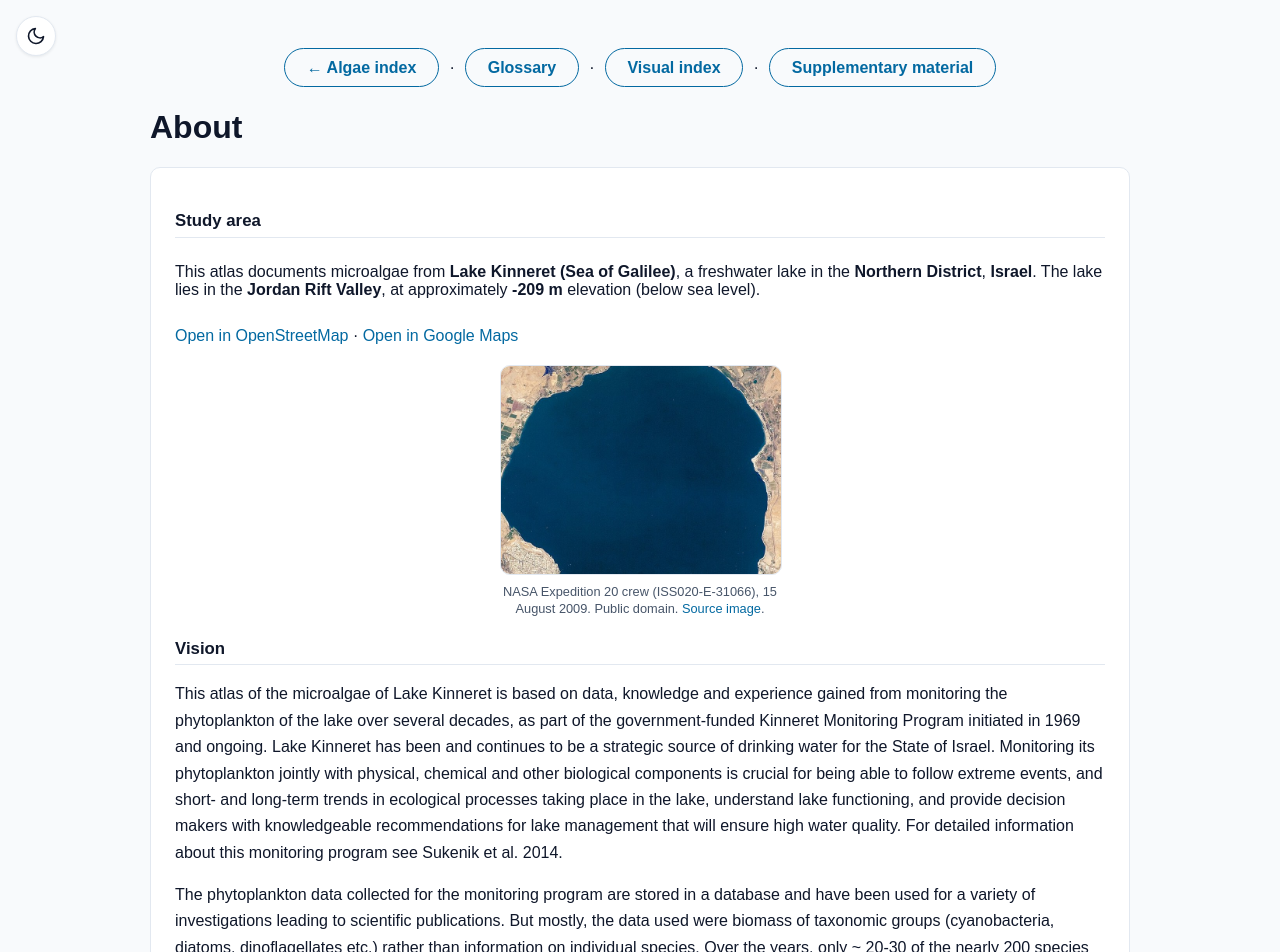
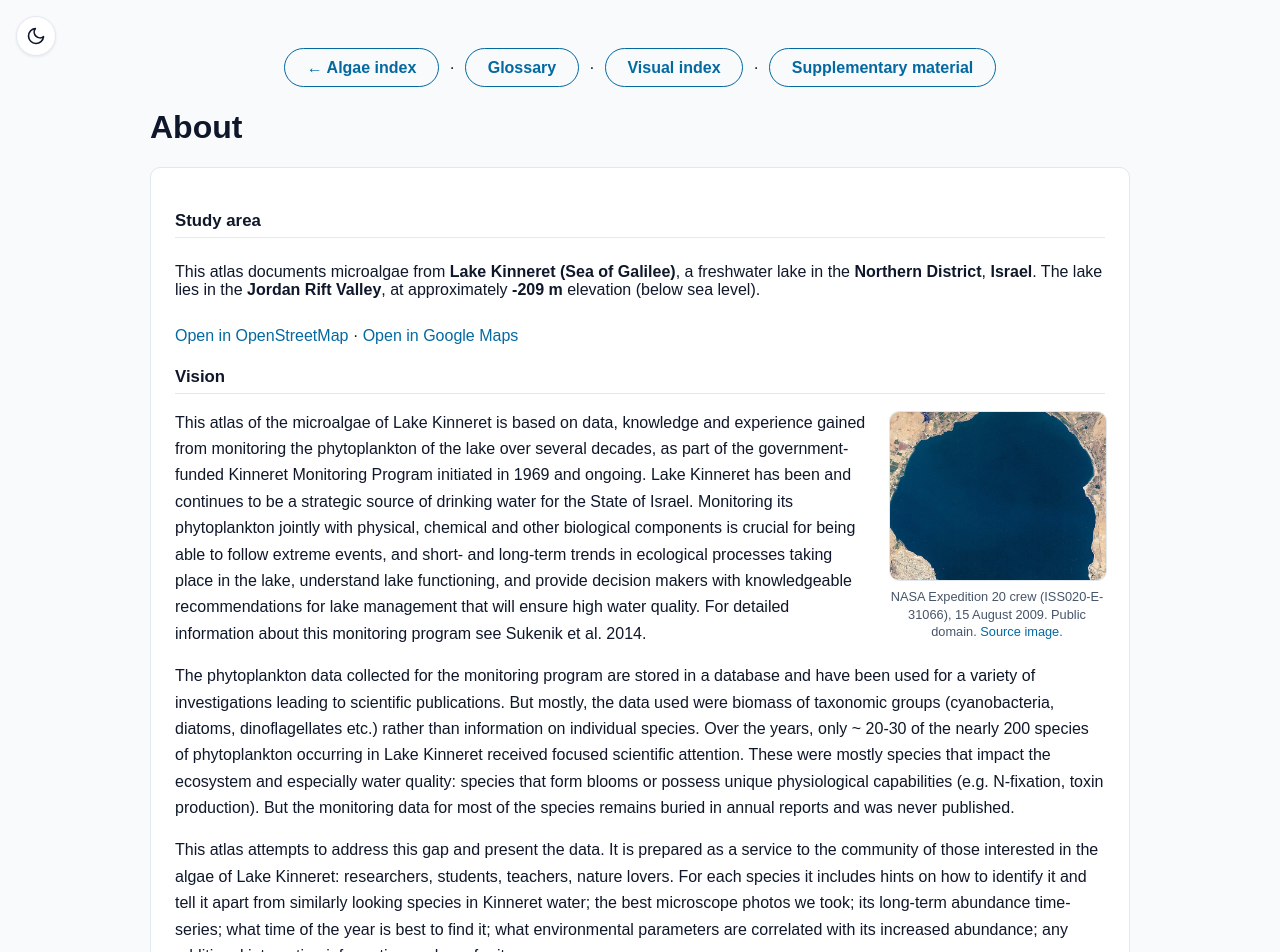
Before and after one commit to galcohensius/kinneret-algae-atlas, a Next.js app: page /about in a window 1280 px wide. Shown: the top 952 px of the page. Built offline with nearby package versions, Linux system fonts and the light colour scheme.

Commit message:
Move study-area photo beside Vision text on About page
Study area is text and map links only; the satellite image floats to the
right of the Vision prose so it fills side space without leaving gaps.

Co-authored-by: Gal Cohensius <galcohensius@gmail.com>

```diff
--- a/app/about/page.tsx
+++ b/app/about/page.tsx
@@ -8,6 +8,7 @@ import {
 } from "../../lib/collaborator-profile-links";
 import { fixScientificTypography } from "../../lib/scientific-text";
 import StudyAreaBlock from "../components/StudyAreaBlock";
+import StudyAreaMapFigure from "../components/StudyAreaMapFigure";
 import { buildStudyAreaJsonLd } from "../../lib/study-area";
 
 export const metadata: Metadata = {
@@ -75,7 +76,8 @@ export default async function AboutPage() {
             <h2 id="vision-heading" className="section-heading">
               Vision
             </h2>
-            <div className="algae-prose">
+            <div className="algae-prose about-vision-prose">
+              <StudyAreaMapFigure className="about-vision-figure" />
               {about.sections.our_vision.map((para, i) => (
                 <p key={`vision-${i}`}>{fixScientificTypography(para)}</p>
               ))}
--- a/app/components/StudyAreaBlock.tsx
+++ b/app/components/StudyAreaBlock.tsx
@@ -1,5 +1,4 @@
 import Link from "next/link";
-import { publicAssetPath } from "../../lib/public-path";
 import {
   formatStudyAreaFooterLine,
   formatStudyAreaLakeName,
@@ -30,7 +29,6 @@ export default function StudyAreaBlock({ variant }: StudyAreaBlockProps) {
       <h2 id="study-area-heading" className="section-heading">
         Study area
       </h2>
-      <div className="study-area-full-layout">
       <div className="study-area-details algae-prose">
         <p>
           This atlas documents microalgae from <strong>{formatStudyAreaLakeName()}</strong>, a
@@ -49,25 +47,6 @@ export default function StudyAreaBlock({ variant }: StudyAreaBlockProps) {
           </Link>
         </p>
       </div>
-        <figure className="study-area-map-figure">
-          <img
-            src={publicAssetPath(STUDY_AREA.mapImage)}
-            alt={STUDY_AREA.mapImageAlt}
-            width={720}
-            height={960}
-            loading="lazy"
-            decoding="async"
-            className="study-area-map-image"
-          />
-          <figcaption className="muted study-area-map-caption">
-            {STUDY_AREA.mapAttribution}{" "}
-            <Link href={STUDY_AREA.mapSourceUrl} target="_blank" rel="noopener noreferrer">
-              Source image
-            </Link>
-            .
-          </figcaption>
-        </figure>
-      </div>
     </section>
   );
 }
--- /dev/null
+++ b/app/components/StudyAreaMapFigure.tsx
@@ -0,0 +1,34 @@
+import Link from "next/link";
+import { publicAssetPath } from "../../lib/public-path";
+import { STUDY_AREA } from "../../lib/study-area";
+
+type StudyAreaMapFigureProps = {
+  className?: string;
+};
+
+export default function StudyAreaMapFigure({ className }: StudyAreaMapFigureProps) {
+  const figureClass = className
+    ? `study-area-map-figure ${className}`
+    : "study-area-map-figure";
+
+  return (
+    <figure className={figureClass}>
+      <img
+        src={publicAssetPath(STUDY_AREA.mapImage)}
+        alt={STUDY_AREA.mapImageAlt}
+        width={720}
+        height={960}
+        loading="lazy"
+        decoding="async"
+        className="study-area-map-image"
+      />
+      <figcaption className="muted study-area-map-caption">
+        {STUDY_AREA.mapAttribution}{" "}
+        <Link href={STUDY_AREA.mapSourceUrl} target="_blank" rel="noopener noreferrer">
+          Source image
+        </Link>
+        .
+      </figcaption>
+    </figure>
+  );
+}
--- a/app/globals.css
+++ b/app/globals.css
@@ -278,21 +278,13 @@ main.home {
   margin-bottom: 1.35rem;
 }
 
-.study-area-full-layout {
-  display: flex;
-  flex-direction: column;
-  gap: 1.1rem;
-}
-
 .study-area-map-figure {
-  margin: 0.15rem auto 0;
-  max-width: 17.5rem;
+  margin: 0;
 }
 
 .study-area-map-image {
   display: block;
   width: 100%;
-  max-height: 13rem;
   height: auto;
   object-fit: cover;
   object-position: center;
@@ -305,7 +297,6 @@ main.home {
   margin-top: 0.45rem;
   font-size: 0.8rem;
   line-height: 1.35;
-  text-align: center;
 }
 
 .study-area-details {
@@ -316,6 +307,34 @@ main.home {
 
 .study-area-map-links {
   margin: 0;
+}
+
+.about-vision-prose::after {
+  content: "";
+  display: table;
+  clear: both;
+}
+
+.about-vision-figure {
+  float: right;
+  width: min(100%, 13.5rem);
+  margin: 0.1rem 0 0.85rem 1.25rem;
+}
+
+.about-vision-figure .study-area-map-image {
+  max-height: 10.5rem;
+}
+
+.about-vision-figure .study-area-map-caption {
+  text-align: center;
+}
+
+@media (max-width: 720px) {
+  .about-vision-figure {
+    float: none;
+    width: min(100%, 14rem);
+    margin: 0 auto 1rem;
+  }
 }
 
 .home-below-hero {
```
Lines whose indentation alone changed are shown as unchanged.
